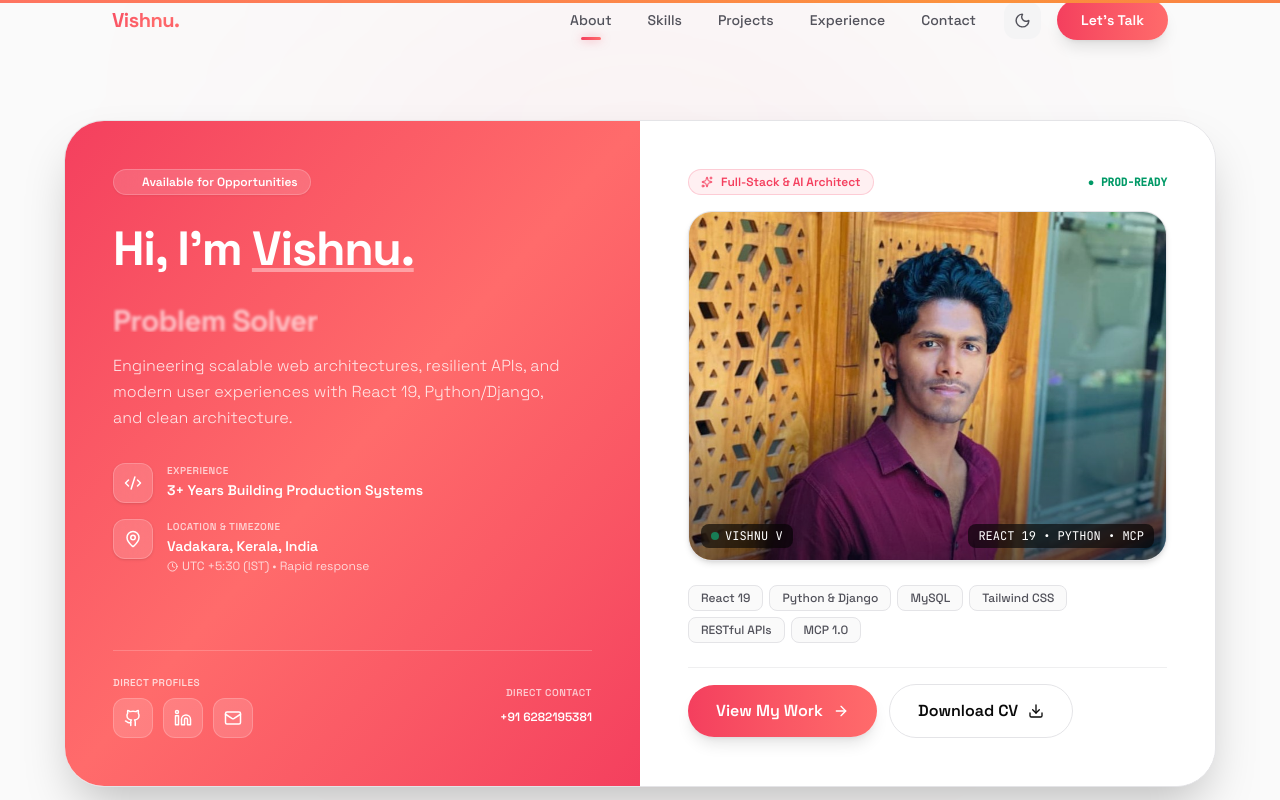
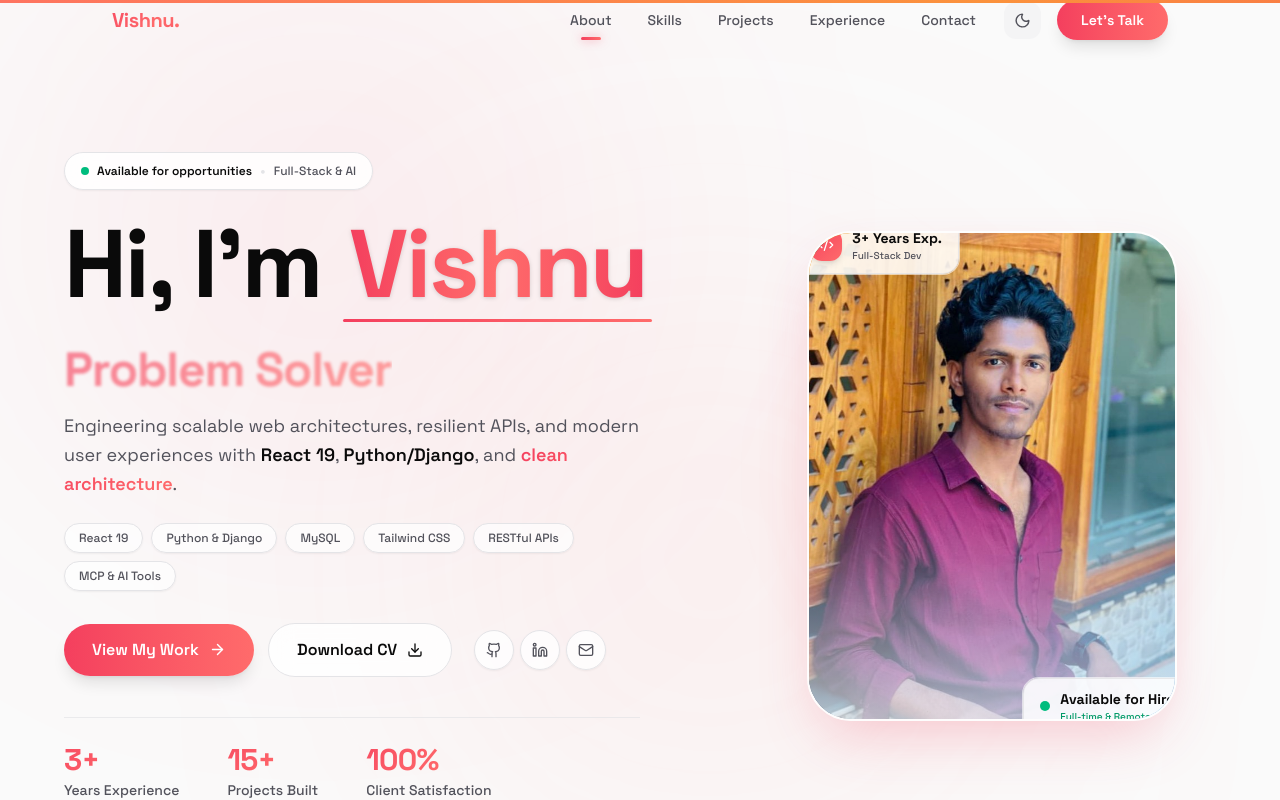
Before and after one commit to Vishnuvsh/portfolio-2.0, a React (Vite) app: page / in a window 1280 px wide. Shown: the top 800 px of the page. Built offline with nearby package versions, Linux system fonts and the light colour scheme.

Commit message:
feat(hero): expansive modern developer portfolio hero design

```diff
--- a/src/App.jsx
+++ b/src/App.jsx
@@ -822,10 +822,113 @@ function Navbar({ theme, toggleTheme }) {
 // =====================================================================
 // 6. HERO SECTION WITH CENTRAL CUTOUT PORTRAIT & CHOREOGRAPHY
 // =====================================================================
+function CentralCutoutPortrait({ scrollYProgress }) {
+  const cardRef = useRef(null);
+  const mouseX = useMotionValue(0);
+  const mouseY = useMotionValue(0);
+
+  const springProgress = useSpring(scrollYProgress, { stiffness: 85, damping: 24, restDelta: 0.001 });
+
+  const portraitY = useTransform(springProgress, [0, 1], [0, 90]);
+  const portraitScale = useTransform(springProgress, [0, 0.5, 1], [1, 1.04, 0.96]);
+  const scrollRotateX = useTransform(springProgress, [0, 1], [0, 8]);
+  const scrollRotateY = useTransform(springProgress, [0, 1], [0, -8]);
+
+  const mouseRotateX = useSpring(useTransform(mouseY, [-0.5, 0.5], [8, -8]), { stiffness: 180, damping: 25 });
+  const mouseRotateY = useSpring(useTransform(mouseX, [-0.5, 0.5], [-8, 8]), { stiffness: 180, damping: 25 });
+
+  const finalRotateX = useTransform([scrollRotateX, mouseRotateX], ([s, m]) => s + m);
+  const finalRotateY = useTransform([scrollRotateY, mouseRotateY], ([s, m]) => s + m);
+
+  const badgeExpY = useTransform(springProgress, [0, 1], [0, 35]);
+  const badgeAvailY = useTransform(springProgress, [0, 1], [0, 50]);
+
+  const handleMouseMove = (e) => {
+    if (!cardRef.current) return;
+    const rect = cardRef.current.getBoundingClientRect();
+    mouseX.set((e.clientX - rect.left) / rect.width - 0.5);
+    mouseY.set((e.clientY - rect.top) / rect.height - 0.5);
+  };
+  const handleMouseLeave = () => { mouseX.set(0); mouseY.set(0); };
+
+  return (
+    <div
+      ref={cardRef}
+      onMouseMove={handleMouseMove}
+      onMouseLeave={handleMouseLeave}
+      className="relative flex items-center justify-center my-6 lg:my-0 w-full max-w-[360px] sm:max-w-[400px] lg:max-w-none mx-auto select-none"
+      style={{ perspective: 1200 }}
+    >
+      {/* Volumetric Stage Glow Behind Portrait */}
+      <div
+        className="absolute w-[280px] sm:w-[400px] h-[280px] sm:h-[400px] rounded-full pointer-events-none opacity-40 dark:opacity-25"
+        style={{
+          background: 'radial-gradient(circle, rgba(244, 63, 94, 0.3) 0%, rgba(255, 107, 107, 0.15) 45%, transparent 70%)',
+          filter: 'blur(65px)',
+        }}
+      />
+
+      {/* 3D Cutout Portrait Card */}
+      <motion.div
+        style={{
+          y: portraitY,
+          scale: portraitScale,
+          rotateX: finalRotateX,
+          rotateY: finalRotateY,
+          transformStyle: 'preserve-3d',
+        }}
+        initial={{ opacity: 0, scale: 0.9, y: 35 }}
+        animate={{ opacity: 1, scale: 1, y: 0 }}
+        transition={{ duration: 0.9, ease: [0.16, 1, 0.3, 1] }}
+        className="relative z-10 w-[260px] h-[340px] sm:w-[320px] sm:h-[420px] md:w-[350px] md:h-[460px] lg:w-[370px] lg:h-[490px] rounded-[32px] sm:rounded-[44px] overflow-hidden border-2 border-white/80 dark:border-white/15 shadow-[0_25px_60px_-15px_rgba(244,63,94,0.28)] backdrop-blur-md group"
+      >
+        <img
+          src="/profile.jpg"
+          alt="Vishnu V - Full-Stack Developer"
+          className="w-full h-full object-cover object-top filter contrast-[1.03] brightness-[1.01] transition-transform duration-700 group-hover:scale-105"
+          onError={(e) => {
+            e.target.style.display = 'none';
+            e.target.parentElement.style.background = 'linear-gradient(135deg, #f43f5e 0%, #ff6b6b 50%, #fb923c 100%)';
+          }}
+        />
+        <div className="absolute inset-0 bg-gradient-to-t from-[var(--color-bg-base)]/70 via-transparent to-transparent pointer-events-none" />
+
+        {/* Floating Satellite Badges */}
+        <motion.div style={{ y: badgeExpY, z: 45 }} className="absolute -top-3 -left-2 sm:-top-4 sm:-left-4 z-30">
+          <div className="glass-premium rounded-2xl px-3 py-2 sm:px-4 sm:py-2.5 shadow-lg border border-white/80 dark:border-white/10 flex items-center gap-2.5 backdrop-blur-xl">
+            <div className="w-8 h-8 rounded-xl bg-gradient-to-br from-[var(--color-accent)] to-[var(--color-accent-2)] flex items-center justify-center text-white shadow-md shadow-[var(--color-accent)]/30 flex-shrink-0">
+              <Code2 size={16} />
+            </div>
+            <div>
+              <div className="text-xs sm:text-sm font-bold text-[var(--color-text-main)]">3+ Years Exp.</div>
+              <div className="text-[10px] text-[var(--color-text-muted)] font-medium">Full-Stack Dev</div>
+            </div>
+          </div>
+        </motion.div>
+
+        <motion.div style={{ y: badgeAvailY, z: 40 }} className="absolute -bottom-3 -right-2 sm:-bottom-4 sm:-right-4 z-30">
+          <div className="glass-premium rounded-2xl px-3 py-2 sm:px-4 sm:py-2.5 shadow-lg border border-white/80 dark:border-white/10 flex items-center gap-2.5 backdrop-blur-xl">
+            <div className="relative flex h-2.5 w-2.5 flex-shrink-0">
+              <span className="animate-ping absolute inline-flex h-full w-full rounded-full bg-emerald-400 opacity-75" />
+              <span className="relative inline-flex rounded-full h-2.5 w-2.5 bg-emerald-500" />
+            </div>
+            <div>
+              <div className="text-xs sm:text-sm font-bold text-[var(--color-text-main)]">Available for Hire</div>
+              <div className="text-[10px] text-emerald-600 dark:text-emerald-400 font-medium">Full-time &amp; Remote</div>
+            </div>
+          </div>
+        </motion.div>
+      </motion.div>
+    </div>
+  );
+}
+
 function Hero() {
   const heroRef = useRef(null);
   const lenis = useLenis();
   const [emailCopied, setEmailCopied] = useState(false);
+
+  const { scrollYProgress } = useScroll({ target: heroRef, offset: ['start start', 'end start'] });
 
   const handleScrollTo = (target) => {
     if (lenis) {
@@ -849,166 +952,103 @@ function Hero() {
     <section
       id="hero"
       ref={heroRef}
-      className="relative min-h-[90vh] flex flex-col justify-between pt-24 sm:pt-28 pb-8 px-4 sm:px-6 lg:px-12 overflow-hidden"
+      className="relative min-h-[92vh] sm:min-h-[96vh] flex flex-col justify-between pt-24 sm:pt-32 pb-8 px-4 sm:px-6 lg:px-12 xl:px-16 overflow-hidden"
     >
-      {/* Background Soft Mesh Glow */}
-      <div className="absolute top-1/3 left-1/2 -translate-x-1/2 -translate-y-1/2 w-[600px] h-[600px] bg-[var(--color-accent)]/6 rounded-full blur-[150px] pointer-events-none" />
-
-      <div className="container mx-auto max-w-6xl relative z-10 my-auto py-2">
-        <motion.div
-          initial={{ opacity: 0, y: 30 }}
-          animate={{ opacity: 1, y: 0 }}
-          transition={{ duration: 0.7, ease: [0.16, 1, 0.3, 1] }}
-          className="rounded-3xl sm:rounded-[2.5rem] overflow-hidden flex flex-col lg:flex-row shadow-2xl border border-[var(--color-border)] bg-[var(--color-bg-surface)] relative"
-        >
-          {/* Left Panel: Vibrant Gradient (Exact style from Contact Card) */}
-          <div className="lg:w-1/2 p-6 sm:p-10 lg:p-12 bg-gradient-to-br from-[var(--color-accent)] via-[var(--color-accent-2)] to-[var(--color-accent)] text-white relative overflow-hidden flex flex-col justify-between">
-            <div className="relative z-10">
-              <div className="inline-flex items-center gap-2 px-3 py-1 rounded-full bg-white/15 backdrop-blur-md text-xs font-semibold text-white mb-6 border border-white/20 shadow-xs">
-                <span className="w-2 h-2 rounded-full bg-emerald-300 animate-ping" />
-                Available for Opportunities
-              </div>
-
-              <h1 className="text-3xl sm:text-4xl md:text-5xl font-extrabold mb-3 leading-tight tracking-tight text-white">
-                Hi, I'm <span className="underline decoration-white/40">Vishnu.</span>
-              </h1>
-
-              <div className="text-xl sm:text-2xl md:text-3xl font-bold text-white/95 mb-5 min-h-[1.4em]">
-                <RoleMorpher roles={ROLES} className="text-white drop-shadow-sm font-extrabold" />
-              </div>
-
-              <p className="text-white/85 text-sm sm:text-base mb-8 max-w-md font-light leading-relaxed">
-                Engineering scalable web architectures, resilient APIs, and modern user experiences with React 19, Python/Django, and clean architecture.
-              </p>
-
-              <div className="flex flex-col gap-4">
-                <div className="flex items-start gap-3.5">
-                  <div className="w-10 h-10 rounded-xl bg-white/15 flex items-center justify-center border border-white/20 shadow-sm backdrop-blur-sm flex-shrink-0">
-                    <Code2 size={18} className="text-white" />
-                  </div>
-                  <div>
-                    <p className="text-[10px] text-white/70 font-semibold tracking-wider uppercase mb-0.5">Experience</p>
-                    <p className="text-sm font-semibold text-white">3+ Years Building Production Systems</p>
-                  </div>
-                </div>
-
-                <div className="flex items-start gap-3.5">
-                  <div className="w-10 h-10 rounded-xl bg-white/15 flex items-center justify-center border border-white/20 shadow-sm backdrop-blur-sm flex-shrink-0">
-                    <MapPin size={18} className="text-white" />
-                  </div>
-                  <div>
-                    <p className="text-[10px] text-white/70 font-semibold tracking-wider uppercase mb-0.5">Location &amp; Timezone</p>
-                    <p className="text-sm font-semibold text-white">Vadakara, Kerala, India</p>
-                    <p className="text-xs text-white/75 mt-0.5 flex items-center gap-1">
-                      <Clock size={11} /> UTC +5:30 (IST) • Rapid response
-                    </p>
-                  </div>
-                </div>
-              </div>
+      {/* Background Volumetric Mesh Glows */}
+      <div className="absolute top-1/4 left-1/4 -translate-x-1/2 -translate-y-1/2 w-[550px] h-[550px] bg-[var(--color-accent)]/8 rounded-full blur-[140px] pointer-events-none" />
+      <div className="absolute top-1/3 right-1/4 w-[500px] h-[500px] bg-[var(--color-accent-2)]/10 rounded-full blur-[150px] pointer-events-none" />
+
+      <div className="container mx-auto max-w-7xl relative z-10 my-auto py-4 lg:py-6">
+        <div className="grid grid-cols-1 lg:grid-cols-12 gap-12 lg:gap-8 xl:gap-14 items-center">
+
+          {/* Left Column: Headlines, Bio, Stack Pills, CTAs, Stats */}
+          <div className="lg:col-span-7 flex flex-col items-center lg:items-start text-center lg:text-left order-1">
+
+            {/* Live Status Pill */}
+            <motion.div
+              initial={{ opacity: 0, y: 15 }}
+              animate={{ opacity: 1, y: 0 }}
+              transition={{ duration: 0.5 }}
+              className="inline-flex items-center gap-2 px-4 py-1.5 rounded-full border border-[var(--color-border)] bg-[var(--color-bg-surface)]/85 backdrop-blur-md shadow-xs mb-6"
+            >
+              <span className="relative flex h-2 w-2">
+                <span className="animate-ping absolute inline-flex h-full w-full rounded-full bg-emerald-400 opacity-75" />
+                <span className="relative inline-flex rounded-full h-2 w-2 bg-emerald-500" />
+              </span>
+              <span className="text-xs font-semibold text-[var(--color-text-main)]">Available for opportunities</span>
+              <span className="text-[var(--color-border)]">•</span>
+              <span className="text-xs text-[var(--color-text-muted)] font-medium">Full-Stack &amp; AI</span>
+            </motion.div>
+
+            {/* Main Headline */}
+            <div className="mb-4 w-full">
+              <motion.h1
+                initial={{ opacity: 0, y: 20 }}
+                animate={{ opacity: 1, y: 0 }}
+                transition={{ duration: 0.7, delay: 0.1 }}
+                className="text-4xl sm:text-6xl md:text-7xl xl:text-8xl font-black tracking-tight leading-[1.06] text-[var(--color-text-main)] mb-3"
+              >
+                Hi, I'm <SparklesText text="Vishnu" />
+              </motion.h1>
+
+              {/* Dynamic Kinetic Role */}
+              <motion.div
+                initial={{ opacity: 0, y: 15 }}
+                animate={{ opacity: 1, y: 0 }}
+                transition={{ duration: 0.6, delay: 0.2 }}
+                className="text-2xl sm:text-4xl md:text-5xl font-bold tracking-tight text-[var(--color-text-main)] min-h-[1.4em] flex items-center justify-center lg:justify-start"
+              >
+                <RoleMorpher roles={ROLES} />
+              </motion.div>
             </div>
 
-            {/* Direct Profiles */}
-            <div className="relative z-10 mt-8 pt-6 border-t border-white/20 flex items-center justify-between">
-              <div>
-                <p className="text-[10px] text-white/75 font-semibold tracking-wider uppercase mb-2">Direct Profiles</p>
-                <div className="flex gap-2.5">
-                  <a
-                    href="https://github.com/Vishnuvsh"
-                    target="_blank"
-                    rel="noopener noreferrer"
-                    className="w-10 h-10 rounded-xl bg-white/15 flex items-center justify-center border border-white/20 hover:bg-white hover:text-[var(--color-accent)] transition-all cursor-pointer text-white"
-                    aria-label="GitHub Profile"
-                  >
-                    <GithubIcon size={18} />
-                  </a>
-                  <a
-                    href="http://www.linkedin.com/in/vishnu-v-b5256b341"
-                    target="_blank"
-                    rel="noopener noreferrer"
-                    className="w-10 h-10 rounded-xl bg-white/15 flex items-center justify-center border border-white/20 hover:bg-white hover:text-[var(--color-accent)] transition-all cursor-pointer text-white"
-                    aria-label="LinkedIn Profile"
-                  >
-                    <LinkedinIcon size={18} />
-                  </a>
-                  <button
-                    onClick={handleCopyEmail}
-                    className="relative w-10 h-10 rounded-xl bg-white/15 flex items-center justify-center border border-white/20 hover:bg-white hover:text-[var(--color-accent)] transition-all cursor-pointer text-white"
-                    title={emailCopied ? 'Email Copied!' : 'Copy Email'}
-                    aria-label="Email Vishnu"
-                  >
-                    {emailCopied ? <Check size={16} className="text-emerald-300" /> : <Mail size={18} />}
-                    {emailCopied && (
-                      <span className="absolute -top-7 left-1/2 -translate-x-1/2 px-2 py-0.5 rounded bg-emerald-600 text-white text-[10px] font-mono whitespace-nowrap shadow-md">
-                        COPIED!
-                      </span>
-                    )}
-                  </button>
-                </div>
-              </div>
-
-              <div className="hidden sm:block text-right">
-                <p className="text-[10px] text-white/70 font-semibold tracking-wider uppercase mb-1">Direct Contact</p>
-                <a href="tel:+916282195381" className="text-xs font-semibold text-white hover:text-white/80 transition-colors">
-                  +91 6282195381
-                </a>
-              </div>
-            </div>
-          </div>
-
-          {/* Right Panel: Clean Surface with Portrait & Actions */}
-          <div className="lg:w-1/2 p-6 sm:p-10 lg:p-12 bg-[var(--color-bg-surface)] relative flex flex-col justify-between">
-            <div>
-              <div className="flex items-center justify-between mb-4">
-                <div className="inline-flex items-center gap-2 px-3 py-1 rounded-full bg-[var(--color-accent)]/8 text-xs font-semibold text-[var(--color-accent)] border border-[var(--color-accent)]/20">
-                  <Sparkles size={12} />
-                  Full-Stack &amp; AI Architect
-                </div>
-                <span className="text-[11px] font-mono font-semibold text-emerald-600 dark:text-emerald-400">
-                  ● PROD-READY
+            {/* Bio Description */}
+            <motion.p
+              initial={{ opacity: 0, y: 15 }}
+              animate={{ opacity: 1, y: 0 }}
+              transition={{ duration: 0.6, delay: 0.3 }}
+              className="text-base sm:text-lg text-[var(--color-text-muted)] max-w-xl leading-relaxed mb-6 font-normal"
+            >
+              Engineering scalable web architectures, resilient APIs, and modern user experiences with{' '}
+              <span className="text-[var(--color-text-main)] font-semibold">React 19</span>,{' '}
+              <span className="text-[var(--color-text-main)] font-semibold">Python/Django</span>, and{' '}
+              <span className="text-gradient-static font-semibold">clean architecture</span>.
+            </motion.p>
+
+            {/* Minimal & Airy Tech Stack Pills */}
+            <motion.div
+              initial={{ opacity: 0, y: 15 }}
+              animate={{ opacity: 1, y: 0 }}
+              transition={{ duration: 0.6, delay: 0.4 }}
+              className="flex flex-wrap items-center justify-center lg:justify-start gap-2 mb-8 max-w-xl"
+            >
+              {[
+                'React 19',
+                'Python & Django',
+                'MySQL',
+                'Tailwind CSS',
+                'RESTful APIs',
+                'MCP & AI Tools',
+              ].map((tech) => (
+                <span
+                  key={tech}
+                  className="px-3.5 py-1.5 rounded-full border border-[var(--color-border)] bg-[var(--color-bg-surface)]/70 text-xs font-medium text-[var(--color-text-muted)] hover:text-[var(--color-accent)] hover:border-[var(--color-accent)]/40 hover:bg-[var(--color-accent)]/5 transition-all duration-300 cursor-default shadow-xs"
+                >
+                  {tech}
                 </span>
-              </div>
-
-              {/* Framed Clean Portrait */}
-              <div className="relative w-full h-[260px] sm:h-[320px] md:h-[350px] rounded-2xl sm:rounded-3xl overflow-hidden border border-[var(--color-border)] shadow-md mb-6 group bg-zinc-100 dark:bg-zinc-800">
-                <img
-                  src="/profile.jpg"
-                  alt="Vishnu V - Full-Stack Developer"
-                  className="w-full h-full object-cover object-top transition-transform duration-700 group-hover:scale-105"
-                  onError={(e) => {
-                    e.target.style.display = 'none';
-                    e.target.parentElement.style.background = 'linear-gradient(135deg, #f43f5e 0%, #ff6b6b 50%, #fb923c 100%)';
-                  }}
-                />
-                <div className="absolute inset-0 bg-gradient-to-t from-black/50 via-transparent to-transparent pointer-events-none" />
-                <div className="absolute bottom-3 inset-x-3 flex items-center justify-between text-white text-xs font-mono">
-                  <span className="flex items-center gap-1.5 px-2.5 py-1 rounded-lg bg-black/60 backdrop-blur-md">
-                    <span className="w-2 h-2 rounded-full bg-emerald-400 animate-pulse" />
-                    VISHNU V
-                  </span>
-                  <span className="px-2.5 py-1 rounded-lg bg-black/60 backdrop-blur-md">
-                    REACT 19 • PYTHON • MCP
-                  </span>
-                </div>
-              </div>
-
-              {/* Core Stack Pills */}
-              <div className="flex flex-wrap gap-1.5 mb-6">
-                {['React 19', 'Python & Django', 'MySQL', 'Tailwind CSS', 'RESTful APIs', 'MCP 1.0'].map((tech) => (
-                  <span
-                    key={tech}
-                    className="px-3 py-1 text-xs font-medium rounded-lg border border-[var(--color-border)] bg-[var(--color-bg-base)] text-[var(--color-text-muted)] hover:text-[var(--color-accent)] hover:border-[var(--color-accent)]/30 transition-colors"
-                  >
-                    {tech}
-                  </span>
-                ))}
-              </div>
-            </div>
-
-            {/* Action Buttons */}
-            <div className="pt-4 border-t border-[var(--color-border)]/60 flex flex-wrap items-center gap-3 w-full">
+              ))}
+            </motion.div>
+
+            {/* Action Buttons & Socials Deck */}
+            <motion.div
+              initial={{ opacity: 0, y: 15 }}
+              animate={{ opacity: 1, y: 0 }}
+              transition={{ duration: 0.6, delay: 0.5 }}
+              className="flex flex-wrap items-center justify-center lg:justify-start gap-3.5 mb-10 w-full"
+            >
               <MagneticButton href="#projects" variant="primary">
                 View My Work
-                <ArrowRight size={16} />
+                <ArrowRight size={17} />
               </MagneticButton>
               <MagneticButton
                 href="https://resilient-genie-df3d71.netlify.app/VishnuV%20-%20Python%20Developer.pdf"
@@ -1019,9 +1059,74 @@ function Hero() {
                 Download CV
                 <Download size={16} />
               </MagneticButton>
-            </div>
+
+              {/* Minimal Social Dock */}
+              <div className="flex items-center gap-1.5 sm:ml-2">
+                {HERO_SOCIALS.map((social) => {
+                  if (social.label === 'Email') {
+                    return (
+                      <button
+                        key={social.label}
+                        onClick={handleCopyEmail}
+                        title={emailCopied ? 'Email Copied!' : 'Copy Email (vishnuvsh44@gmail.com)'}
+                        aria-label="Copy Email Address"
+                        className="relative flex items-center justify-center w-10 h-10 rounded-full border border-[var(--color-border)] bg-[var(--color-bg-surface)]/80 text-[var(--color-text-muted)] hover:text-[var(--color-accent)] hover:border-[var(--color-accent)]/40 hover:bg-[var(--color-accent)]/10 transition-all duration-200 cursor-pointer shadow-xs"
+                      >
+                        {emailCopied ? <Check size={16} className="text-emerald-500" /> : <social.icon size={16} />}
+                        {emailCopied && (
+                          <span className="absolute -top-8 left-1/2 -translate-x-1/2 px-2 py-0.5 rounded bg-emerald-600 text-white text-[10px] font-mono whitespace-nowrap shadow-md">
+                            COPIED!
+                          </span>
+                        )}
+                      </button>
+                    );
+                  }
+                  return (
+                    <a
+                      key={social.label}
+                      href={social.href}
+                      target={social.href.startsWith('http') ? '_blank' : undefined}
+                      rel={social.href.startsWith('http') ? 'noopener noreferrer' : undefined}
+                      aria-label={social.label}
+                      className="flex items-center justify-center w-10 h-10 rounded-full border border-[var(--color-border)] bg-[var(--color-bg-surface)]/80 text-[var(--color-text-muted)] hover:text-[var(--color-accent)] hover:border-[var(--color-accent)]/40 hover:bg-[var(--color-accent)]/10 transition-all duration-200 cursor-pointer shadow-xs"
+                    >
+                      <social.icon size={16} />
+                    </a>
+                  );
+                })}
+              </div>
+            </motion.div>
+
+            {/* Impact Metric Strip */}
+            <motion.div
+              initial={{ opacity: 0, y: 15 }}
+              animate={{ opacity: 1, y: 0 }}
+              transition={{ duration: 0.6, delay: 0.6 }}
+              className="w-full max-w-xl flex items-center justify-between sm:justify-start sm:gap-12 pt-6 border-t border-[var(--color-border)]/70"
+            >
+              {[
+                { value: '3+', label: 'Years Experience' },
+                { value: '15+', label: 'Projects Built' },
+                { value: '100%', label: 'Client Satisfaction' },
+              ].map((stat, i) => (
+                <div key={i} className="text-center sm:text-left">
+                  <div className="text-2xl sm:text-3xl font-extrabold text-gradient tracking-tight">
+                    {stat.value}
+                  </div>
+                  <div className="text-xs sm:text-sm font-medium text-[var(--color-text-muted)] mt-0.5">
+                    {stat.label}
+                  </div>
+                </div>
+              ))}
+            </motion.div>
           </div>
-        </motion.div>
+
+          {/* Right Column: 3D Portrait Stage */}
+          <div className="lg:col-span-5 flex justify-center lg:justify-end order-2">
+            <CentralCutoutPortrait scrollYProgress={scrollYProgress} />
+          </div>
+
+        </div>
       </div>
 
       {/* Scroll Cue */}
```
